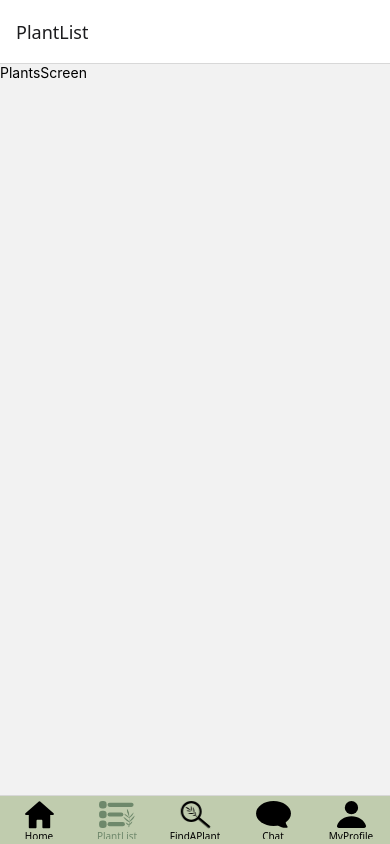
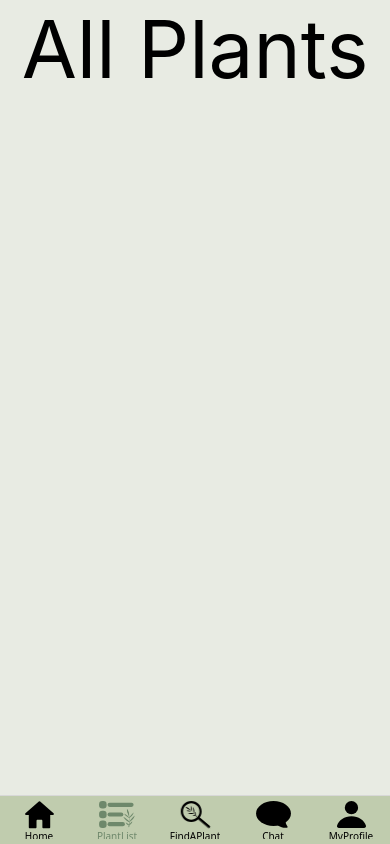
Before and after one commit to LukeHarrisonDev/rn-geo-plant, a React Native app: screen /PlantList in a window 390 px wide. Built offline with nearby package versions, Linux system fonts and the light colour scheme.

Commit message:
update Screen components with safeView and Styles

```diff
--- a/src/navigation/AppNavigator.tsx
+++ b/src/navigation/AppNavigator.tsx
@@ -37,28 +37,32 @@ const AppNavigator = () => {
             options={{
                 tabBarIcon: ({ color }) => {
                     return <SvgListSl color={color} size={45} />
-                }
+                },
+                headerShown: false,
             }}/>
 
             <Tab.Screen name="FindAPlant" component={FindAPlantStack}
             options={{
                 tabBarIcon: ({ color }) => {
                     return <SvgFind color={color} size={45} />
-                }
+                },
+                headerShown: false,
             }}/>
 
             <Tab.Screen name="Chat" component={ChatStack}
             options={{
                 tabBarIcon: ({ color }) => {
                     return <SvgChat color={color} size={45} />
-                }
+                },
+                headerShown: false,
             }}/>
 
             <Tab.Screen name="MyProfile" component={MyProfileStack}
             options={{
                 tabBarIcon: ({ color }) => {
                     return <SvgUser color={color} size={45} />
-                }
+                },
+                headerShown: false,
             }}/>
 
         </Tab.Navigator>
--- a/src/screens/FoundPlantsScreen.tsx
+++ b/src/screens/FoundPlantsScreen.tsx
@@ -1,13 +1,24 @@
-import { StyleSheet, Text, View } from 'react-native'
+import { StyleSheet, Text, SafeAreaView } from 'react-native'
+import colours from '../config/colours'
 
 const FoundPlantsScreen = () => {
-  return (
-    <View>
-      <Text>FoundPlantsScreen</Text>
-    </View>
-  )
+    return (
+        <SafeAreaView style={styles.container}>
+            <Text style={styles.titleText}>All Plants</Text>
+        </SafeAreaView>
+    )
 }
 
 export default FoundPlantsScreen
 
-const styles = StyleSheet.create({})
+const styles = StyleSheet.create({
+    container: {
+        flex: 1,
+        backgroundColor: colours.primaryBackground,
+        alignItems: 'center',
+    },
+    titleText: {
+        color: colours.dark,
+        fontSize: 80
+    },
+})
--- a/src/screens/LoggedOutScreen.tsx
+++ b/src/screens/LoggedOutScreen.tsx
@@ -1,13 +1,24 @@
-import { StyleSheet, Text, View } from 'react-native'
+import { StyleSheet, Text, SafeAreaView } from 'react-native'
+import colours from '../config/colours'
 
 const LoggedOutScreen = () => {
-  return (
-    <View>
-      <Text>LoggedOutScreen</Text>
-    </View>
-  )
+    return (
+        <SafeAreaView style={styles.container}>
+            <Text style={styles.titleText}>Home</Text>
+        </SafeAreaView>
+    )
 }
 
 export default LoggedOutScreen
 
-const styles = StyleSheet.create({})
+const styles = StyleSheet.create({
+    container: {
+        flex: 1,
+        backgroundColor: colours.primaryBackground,
+        alignItems: 'center',
+    },
+    titleText: {
+        color: colours.dark,
+        fontSize: 80
+    },
+})
--- a/src/screens/LoginScreen.tsx
+++ b/src/screens/LoginScreen.tsx
@@ -1,13 +1,24 @@
-import { StyleSheet, Text, View } from 'react-native'
+import { StyleSheet, Text, SafeAreaView } from 'react-native'
+import colours from '../config/colours'
 
 const LoginScreen = () => {
-  return (
-    <View>
-      <Text>LoginScreen</Text>
-    </View>
-  )
+    return (
+        <SafeAreaView style={styles.container}>
+            <Text style={styles.titleText}>Login</Text>
+        </SafeAreaView>
+    )
 }
 
 export default LoginScreen
 
-const styles = StyleSheet.create({})
+const styles = StyleSheet.create({
+    container: {
+        flex: 1,
+        backgroundColor: colours.primaryBackground,
+        alignItems: 'center',
+    },
+    titleText: {
+        color: colours.dark,
+        fontSize: 80
+    },
+})
--- a/src/screens/PlantsScreen.tsx
+++ b/src/screens/PlantsScreen.tsx
@@ -1,13 +1,24 @@
-import { StyleSheet, Text, View } from 'react-native'
+import { StyleSheet, Text, SafeAreaView } from 'react-native'
+import colours from '../config/colours'
 
 const PlantsScreen = () => {
   return (
-    <View>
-      <Text>PlantsScreen</Text>
-    </View>
+    <SafeAreaView style={styles.container}>
+      <Text style={styles.titleText}>All Plants</Text>
+    </SafeAreaView>
   )
 }
 
 export default PlantsScreen
 
-const styles = StyleSheet.create({})
+const styles = StyleSheet.create({
+  container: {
+    flex: 1,
+    backgroundColor: colours.primaryBackground,
+    alignItems: 'center',
+  },
+  titleText: {
+    color: colours.dark,
+    fontSize: 80
+  },
+})
--- a/src/screens/SignUpScreen.tsx
+++ b/src/screens/SignUpScreen.tsx
@@ -1,13 +1,24 @@
-import { StyleSheet, Text, View } from 'react-native'
+import { StyleSheet, Text, SafeAreaView } from 'react-native'
+import colours from '../config/colours'
 
 const SignUpScreen = () => {
-  return (
-    <View>
-      <Text>SignUpScreen</Text>
-    </View>
-  )
+    return (
+        <SafeAreaView style={styles.container}>
+            <Text style={styles.titleText}>Sign Up</Text>
+        </SafeAreaView>
+    )
 }
 
 export default SignUpScreen
 
-const styles = StyleSheet.create({})
+const styles = StyleSheet.create({
+    container: {
+        flex: 1,
+        backgroundColor: colours.primaryBackground,
+        alignItems: 'center',
+    },
+    titleText: {
+        color: colours.dark,
+        fontSize: 80
+    },
+})
--- a/src/screens/SingleFoundPlantScreen.tsx
+++ b/src/screens/SingleFoundPlantScreen.tsx
@@ -1,13 +1,24 @@
-import { StyleSheet, Text, View } from 'react-native'
+import { StyleSheet, Text, SafeAreaView } from 'react-native'
+import colours from '../config/colours'
 
 const SingleFoundPlantScreen = () => {
-  return (
-    <View>
-      <Text>SingleFoundPlantScreen</Text>
-    </View>
-  )
+return (
+        <SafeAreaView style={styles.container}>
+            <Text style={styles.titleText}>*Place and Plant Name*</Text>
+        </SafeAreaView>
+    )
 }
 
 export default SingleFoundPlantScreen
 
-const styles = StyleSheet.create({})
+const styles = StyleSheet.create({
+    container: {
+        flex: 1,
+        backgroundColor: colours.primaryBackground,
+        alignItems: 'center',
+    },
+    titleText: {
+        color: colours.dark,
+        fontSize: 80
+    },
+})
--- a/src/screens/SinglePlantScreen.tsx
+++ b/src/screens/SinglePlantScreen.tsx
@@ -1,13 +1,24 @@
-import { StyleSheet, Text, View } from 'react-native'
+import { StyleSheet, Text, SafeAreaView } from 'react-native'
+import colours from '../config/colours'
 
 const SinglePlantScreen = () => {
-  return (
-    <View>
-      <Text>SinglePlantScreen</Text>
-    </View>
-  )
+    return (
+        <SafeAreaView style={styles.container}>
+            <Text style={styles.titleText}>*Plant Name*</Text>
+        </SafeAreaView>
+    )
 }
 
 export default SinglePlantScreen
 
-const styles = StyleSheet.create({})
+const styles = StyleSheet.create({
+    container: {
+        flex: 1,
+        backgroundColor: colours.primaryBackground,
+        alignItems: 'center',
+    },
+    titleText: {
+        color: colours.dark,
+        fontSize: 80
+    },
+})
```
Also changed, not shown: src/screens/LoggedInScreen.tsx (+18 -7 lines).
